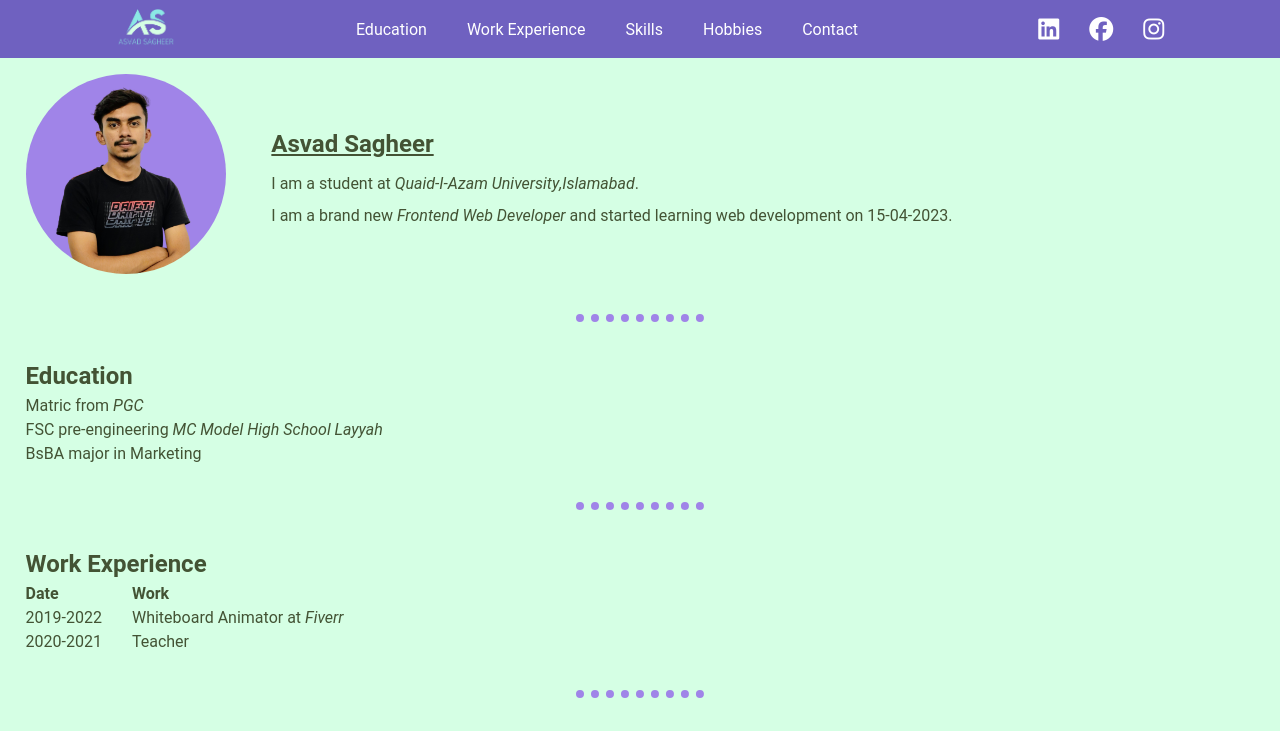
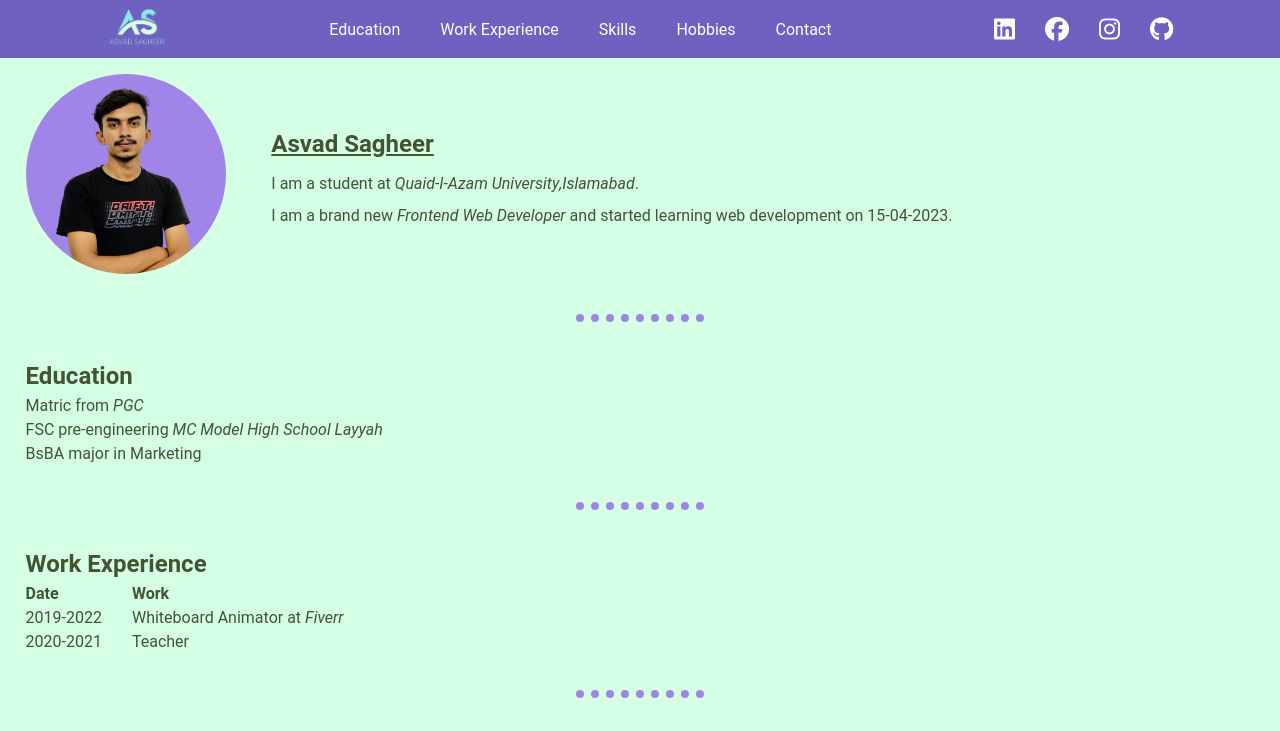
Before and after one commit to AsvadSagheer1/Portfolio-Website-sample, a plain HTML site: page index.html in a window 1280 px wide. Shown: the top 731 px of the page. Drawn offline with Linux system fonts and the light colour scheme.

Commit message:
Added github link

```diff
--- a/index.html
+++ b/index.html
@@ -28,6 +28,7 @@
             <a href="https://www.linkedin.com/in/asvadsagheer/" target="_blank"><i class="fab fa-linkedin"></i></a>
             <a href="https://www.facebook.com/asvad.sagheer.96/" target="_blank"><i class="fab fa-facebook"></i></a>
             <a href="https://www.instagram.com/asvadsagheerasad/" target="_blank"><i class="fab fa-instagram"></i></a>
+            <a href="https://github.com/AsvadSagheer1" target="_blank"><i class="fa fa-github"></i></a>
         </div>
 
     </nav>
```
